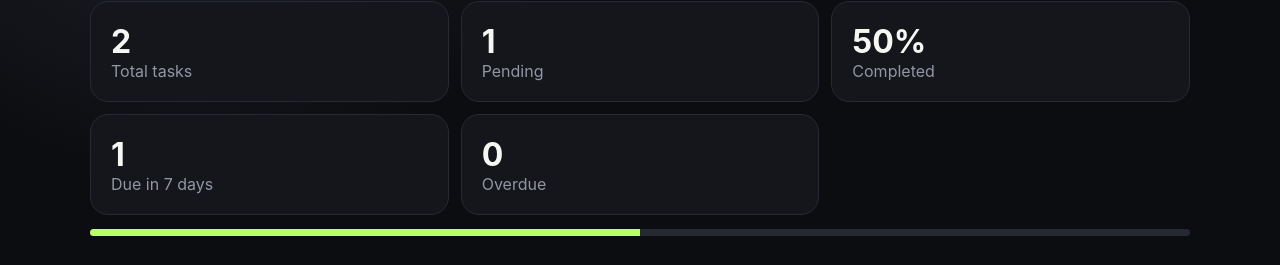
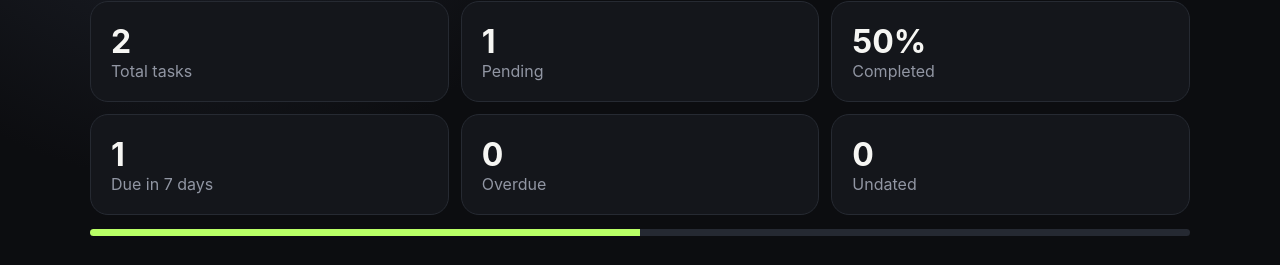
Before and after one commit to DonMilo-22/React-Study-Dashboard, a React (Vite) app: page / in a window 1280 px wide. Shown: the part 236-501 px from the top of the page. Built offline with nearby package versions, Linux system fonts and the light colour scheme.

Commit message:
feat: show undated assignment count

```diff
--- a/src/App.jsx
+++ b/src/App.jsx
@@ -22,6 +22,7 @@ export default function App() {
   const nextWeek = new Date(Date.now() + 7 * 86400000).toLocaleDateString("en-CA");
   const dueSoon = tasks.filter(t => !t.done && t.due && t.due >= today && t.due <= nextWeek).length;
   const overdue = tasks.filter(t => !t.done && t.due && t.due < today).length;
+  const undated = tasks.filter(t => !t.done && !t.due).length;
 
   function add(e) {
     e.preventDefault();
@@ -38,6 +39,7 @@ export default function App() {
       <article><strong>{progress}%</strong><span>Completed</span></article>
       <article><strong>{dueSoon}</strong><span>Due in 7 days</span></article>
       <article><strong>{overdue}</strong><span>Overdue</span></article>
+      <article><strong>{undated}</strong><span>Undated</span></article>
     </section>
     <div className="progress"><span style={{width: progress + "%"}} /></div>
     <section className="grid">
```
